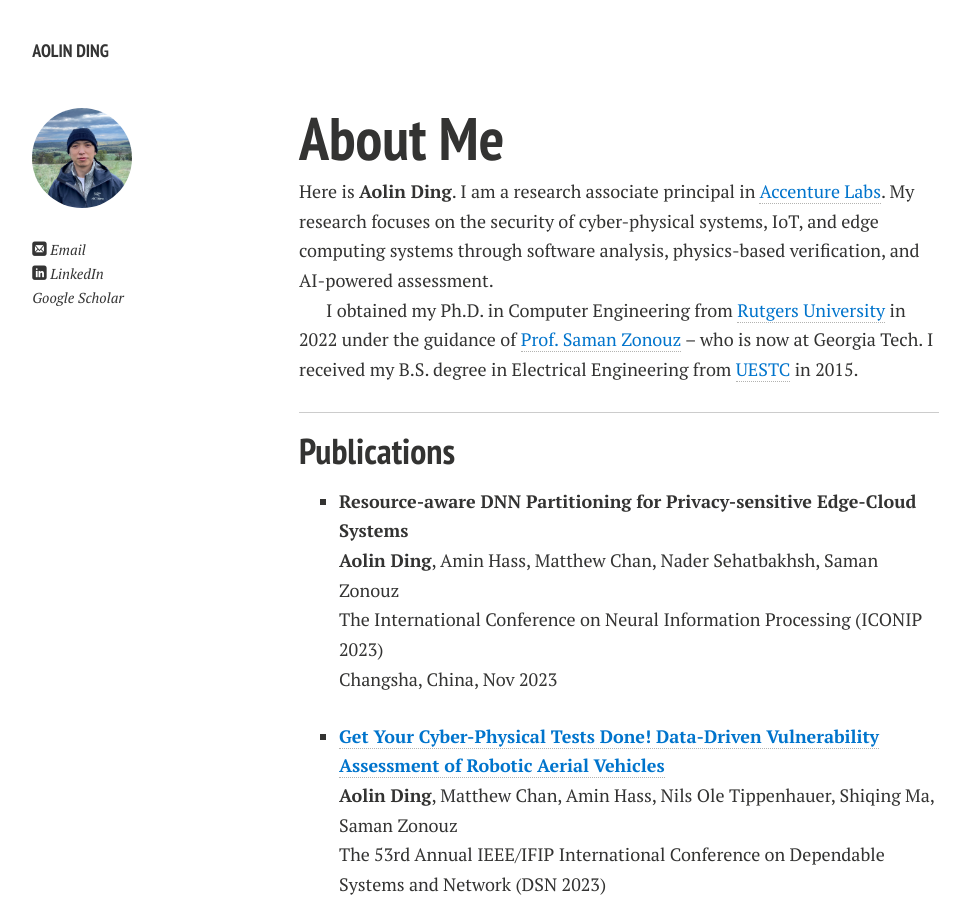
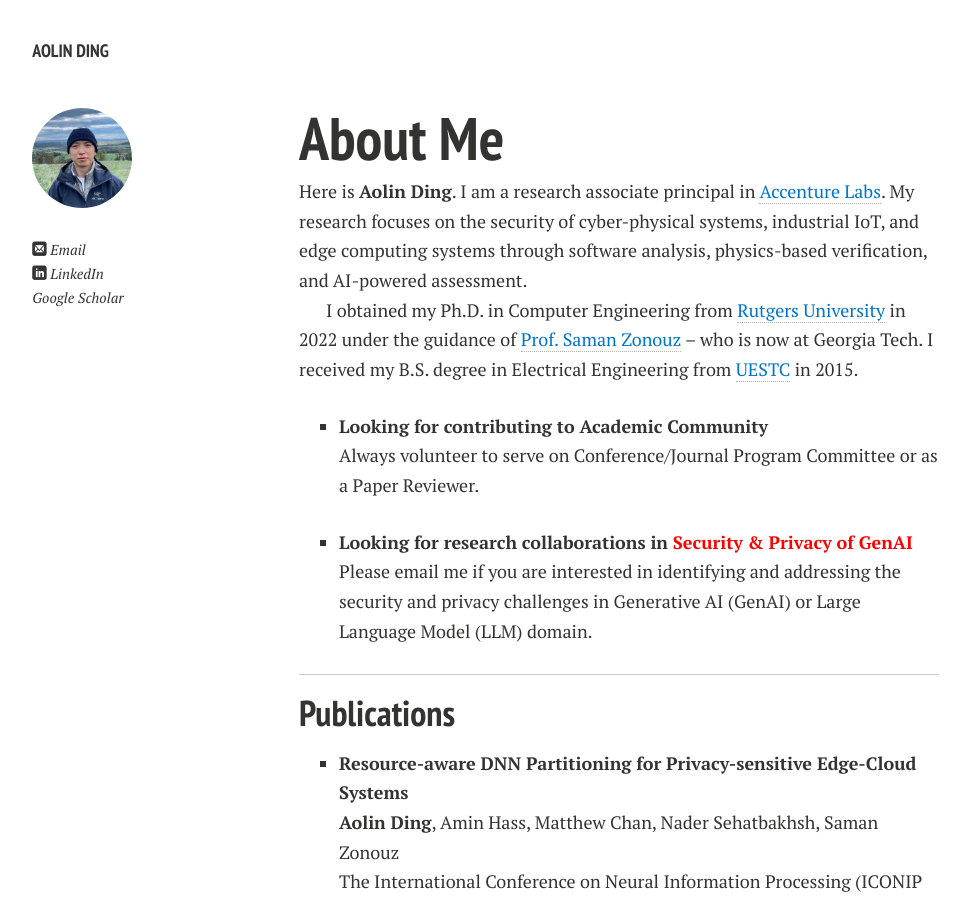
Before and after one commit to aolind/aolind.github.io, a Jekyll site: the page built from index.md, in a window 1280 px wide and 900 px high. Shown: the whole window, without its empty margins (21-989 px from the left). Built offline with Jekyll 4.4.1, drawn with Linux system fonts in a browser that asks for light colours; nearby versions of some CDN libraries; comment, search, counter and statistics services are not loaded; a style sheet for code colours, icons or effects is not loaded; our own code applies the rules of GitHub Pages for plain Markdown files.

Commit message:
Update info

```diff
--- a/index.md
+++ b/index.md
@@ -4,9 +4,15 @@ layout: page
 
 # About Me
 
-Here is **Aolin Ding**. I am a research associate principal in [<font color='0074cc'>Accenture Labs</font>](https://www.accenture.com/us-en/about/accenture-labs-index). My research focuses on the security of cyber-physical systems, IoT, and edge computing systems through software analysis, physics-based verification, and AI-powered assessment.
+Here is **Aolin Ding**. I am a research associate principal in [<font color='0074cc'>Accenture Labs</font>](https://www.accenture.com/us-en/about/accenture-labs-index). My research focuses on the security of cyber-physical systems, industrial IoT, and edge computing systems through software analysis, physics-based verification, and AI-powered assessment.
 
 I obtained my Ph.D. in Computer Engineering from [<font color='0074cc'>Rutgers University</font>](https://www.ece.rutgers.edu/) in 2022 under the guidance of [<font color='0074cc'>Prof. Saman Zonouz</font>](https://sites.google.com/site/samanzonouz4n6/saman-zonouz) – who is now at Georgia Tech. I received my B.S. degree in Electrical Engineering from [<font color='0074cc'>UESTC</font>](https://en.uestc.edu.cn/) in 2015.
+
+- **Looking for contributing to Academic Community**\
+Always volunteer to serve on Conference/Journal Program Committee or as a Paper Reviewer.
+
+- **Looking for research collaborations in <font color='red'>Security & Privacy of GenAI</font>**\
+Please email me if you are interested in identifying and addressing the security and privacy challenges in Generative AI (GenAI) or Large Language Model (LLM) domain.
 
 ---
 
```
